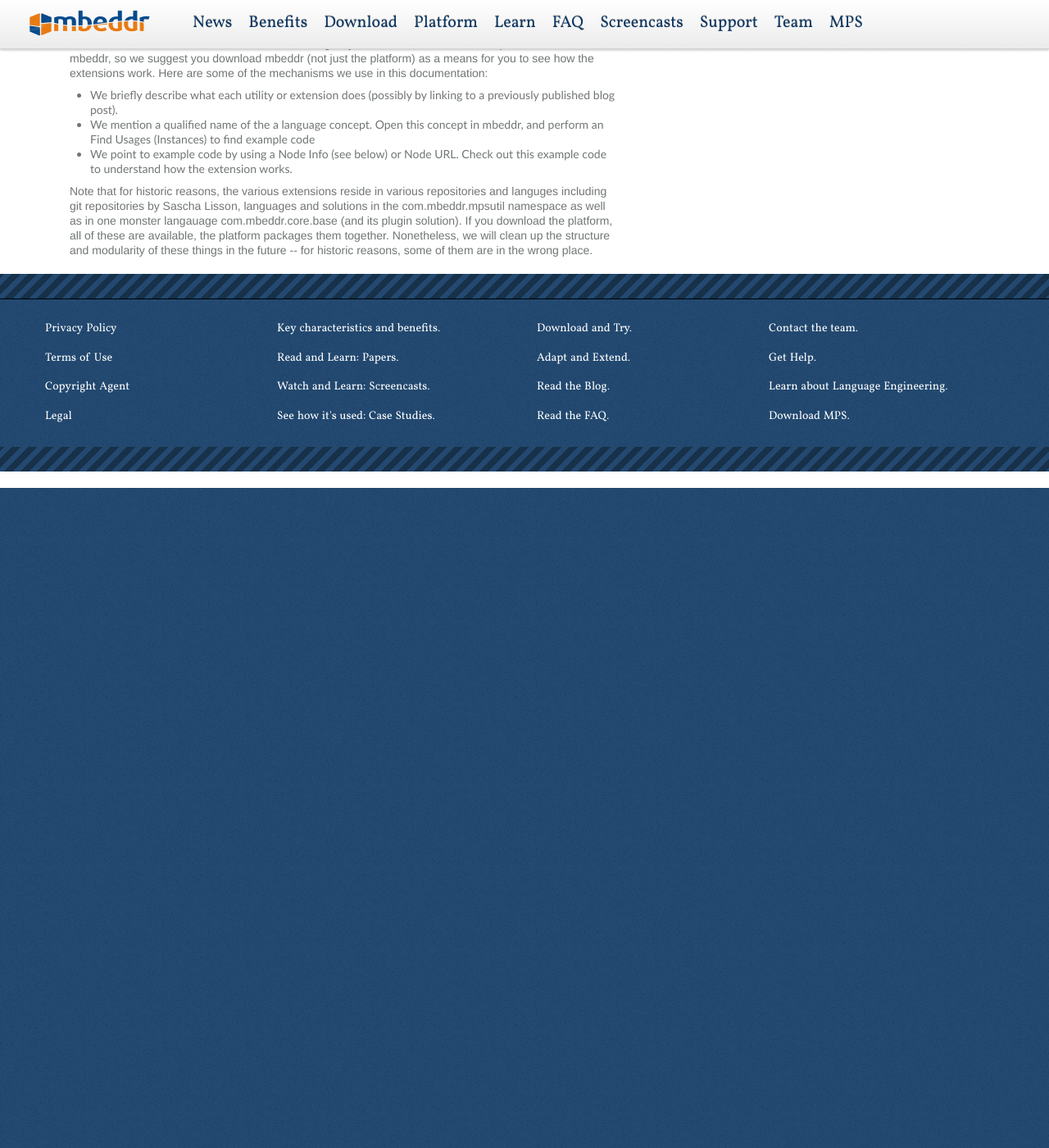
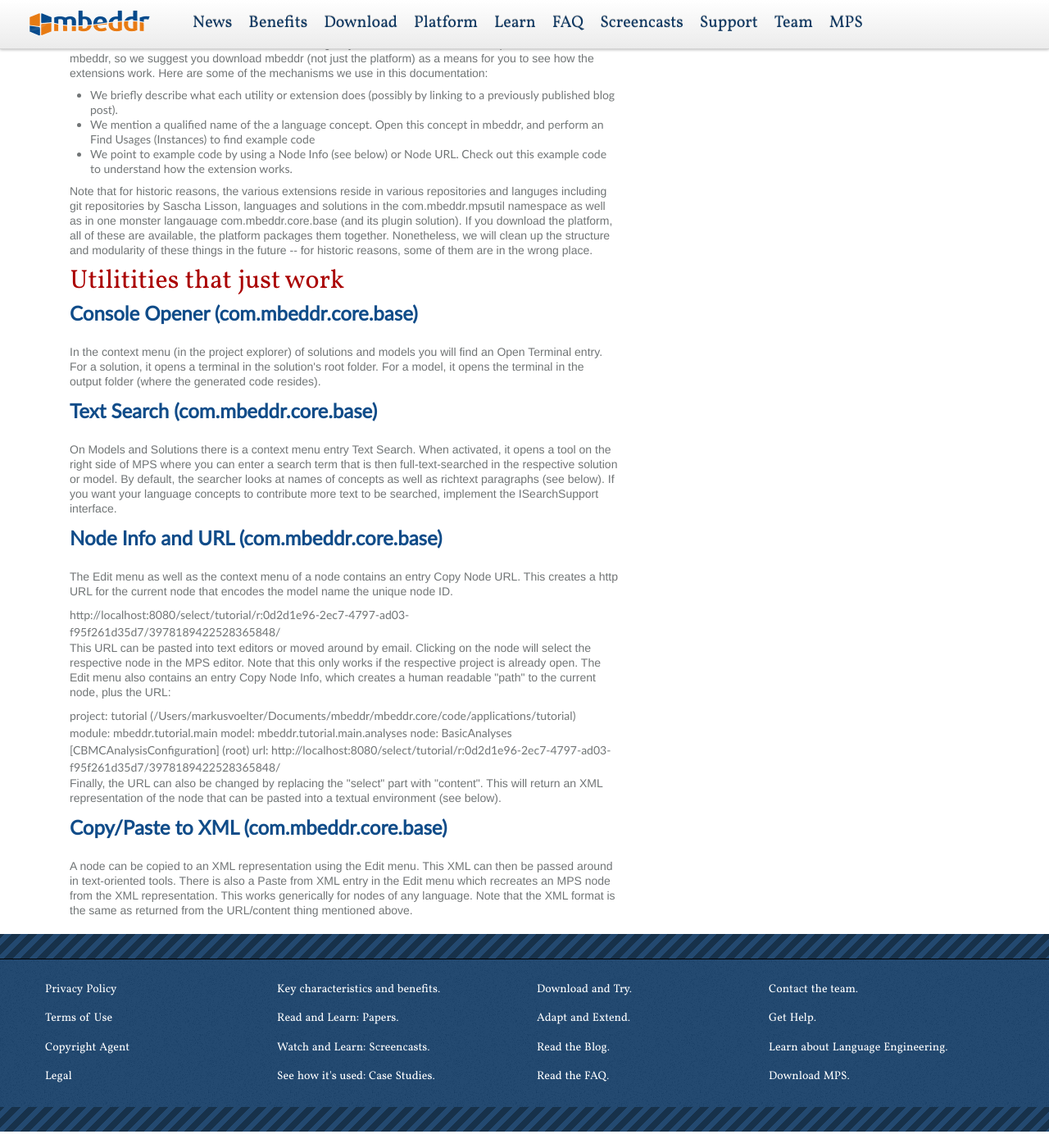
Before and after one commit to mbeddr/mbeddr.github.io, a Jekyll site: the page platform.html, which Jekyll copies as it is, in a window 1280 px wide and 1400 px high, scrolled down 256 px. Shown: the whole window at 82% size. Built offline with Jekyll 4.4.1, drawn with Linux system fonts in a browser that asks for light colours; nearby versions of some CDN libraries; library files that are not in the unit come from our copies; before the commit the page ends 900 px from its top, so only the background shows below that.

Commit message:
added platform page

```diff
--- a/platform.html
+++ b/platform.html
@@ -177,11 +177,68 @@
 
 
 
+                        <h1>Utilitities that just work</h1>
 
+                        <h2>Console Opener (com.mbeddr.core.base)</h2>
 
+                        <p>
+                        In the context menu (in the project explorer) of solutions and models
+                        you will find an Open Terminal entry. For a solution, it opens a terminal
+                        in the solution's root folder. For a model, it opens the terminal in the
+                        output folder (where the generated code resides).
+                        </p>
 
+                        <h2>Text Search (com.mbeddr.core.base)</h2>
 
+                        <p>
+                        On Models and Solutions there is a context menu entry Text Search. When
+                        activated, it opens a tool on the right side of MPS where you can enter a
+                        search term that is then full-text-searched in the respective solution or
+                        model. By default, the searcher looks at names of concepts as well as richtext
+                        paragraphs (see below). If you want your language concepts to contribute
+                        more text to be searched, implement the ISearchSupport interface.
+                        </p>
 
+                        <h2>Node Info and URL (com.mbeddr.core.base)</h2>
+
+                        <p>
+                        The Edit menu as well as the context menu of a node contains an entry
+                        Copy Node URL. This creates a http URL for the current node that encodes
+                        the model name the unique node ID.
+                        </p>
+
+                        http://localhost:8080/select/tutorial/r:0d2d1e96-2ec7-4797-ad03-f95f261d35d7/3978189422528365848/
+
+                        <p>
+                            This URL can be pasted into text editors or moved around by email.
+                        Clicking on the node will select the respective node in the MPS editor. Note
+                        that this only works if the respective project is already open. The Edit
+                        menu also contains an entry Copy Node Info, which creates a human readable
+                        "path" to the current node, plus the URL:
+                        </p>
+
+                        project: tutorial (/Users/markusvoelter/Documents/mbeddr/mbeddr.core/code/applications/tutorial)
+                        module:  mbeddr.tutorial.main
+                        model:   mbeddr.tutorial.main.analyses
+                        node:    BasicAnalyses [CBMCAnalysisConfiguration] (root)
+                        url:     http://localhost:8080/select/tutorial/r:0d2d1e96-2ec7-4797-ad03-f95f261d35d7/3978189422528365848/
+
+                        <p>
+                        Finally, the URL can also be changed by replacing the "select" part with
+                        "content".  This will return an XML representation of the node that can be
+                        pasted into a textual environment (see below).
+                        </p>
+
+                        <h2>Copy/Paste to XML (com.mbeddr.core.base)</h2>
+
+                        <p>
+                        A node can be copied to an XML representation using the Edit menu. This XML
+                        can then be passed around in text-oriented tools. There is also a Paste from
+                        XML entry in the Edit menu which recreates an MPS node from the XML
+                        representation. This works generically for nodes of any language. Note
+                        that the XML format is the same as returned from the URL/content thing
+                        mentioned above.
+                        </p>
 
 
 
```
